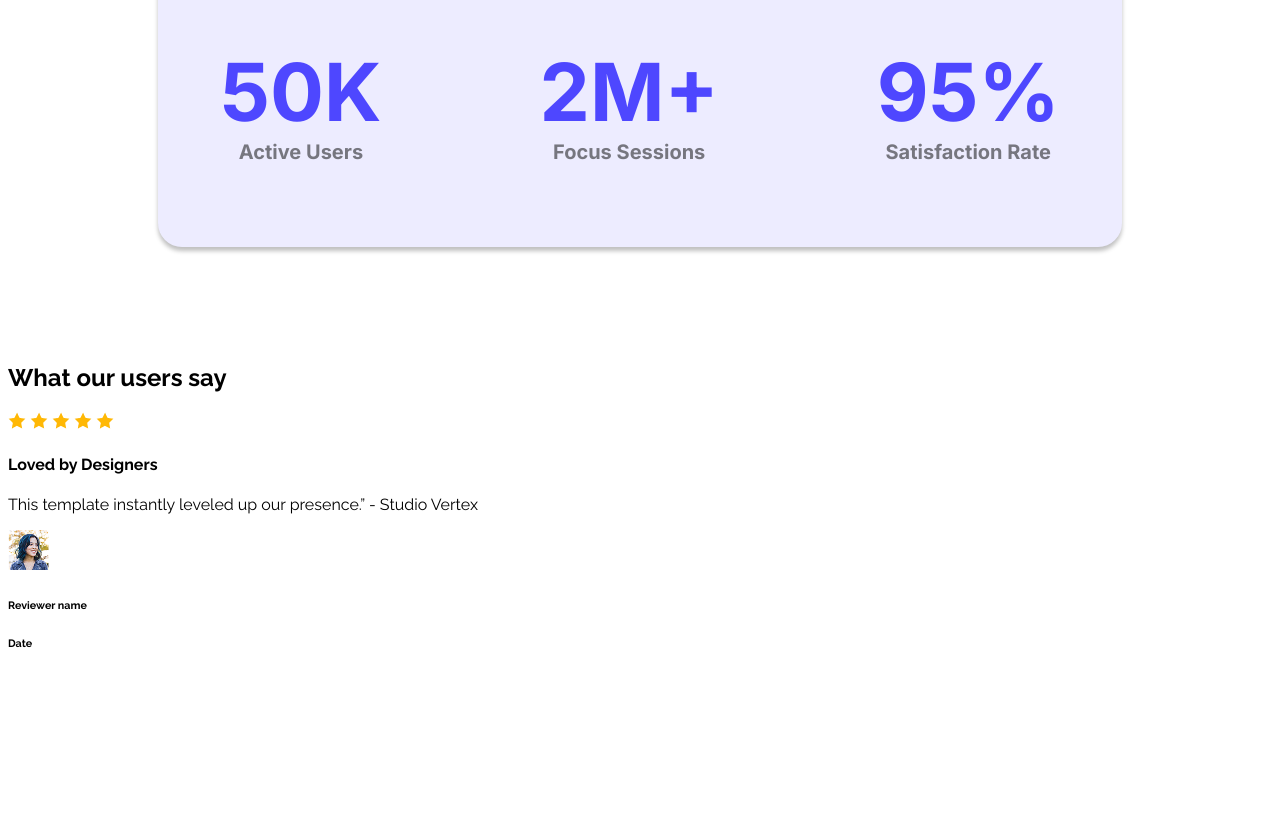
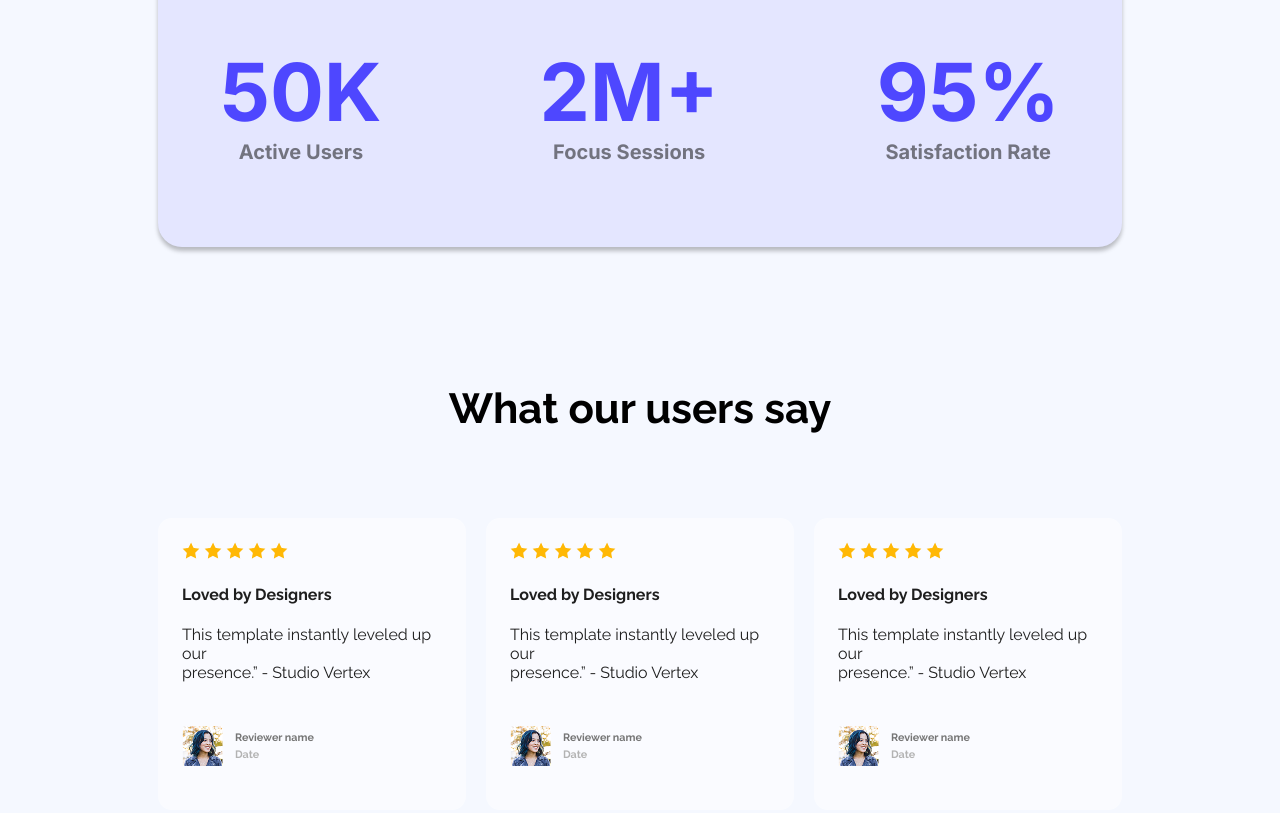
Before and after one commit to himel2535/ph-assignment-1, a plain HTML site: page index.html in a window 1280 px wide. Shown: the part 1515-2328 px from the top of the page. Before the commit the page ends 2190 px from the top, so only its background shows below. Drawn offline with Linux system fonts and the light colour scheme.

Commit message:
added user experience part in the main

```diff
--- a/index.html
+++ b/index.html
@@ -83,7 +83,7 @@
         </div>
       </section>
       <section class="review">
-        <h2 class="review-title">What our users say</h2>
+        <h2 class="review-title text-center">What our users say</h2>
         <div class="review-descriptions">
           <div class="review-1">
             <div class="review-star">
@@ -96,14 +96,63 @@
             <div class="review-details">
               <h4>Loved by Designers</h4>
               <p>
-                This template instantly leveled up our presence.” - Studio
+                This template instantly leveled up our<br />presence.” - Studio
                 Vertex
               </p>
-              <div>
-                <div><img src="images/avatar.png" alt="" /></div>
-                <div>
-                  <h6>Reviewer name</h6>
-                  <h6>Date</h6>
+              <div class="reviewer-pic-nam-dat">
+                <img src="images/avatar.png" alt="" />
+
+                <div class="reviewer-name-date">
+                  <h6 class="r-name">Reviewer name</h6>
+                  <h6 class="r-date">Date</h6>
+                </div>
+              </div>
+            </div>
+          </div>
+          <div class="review-1">
+            <div class="review-star">
+              <img src="images/icon-star.png" alt="" />
+              <img src="images/icon-star.png" alt="" />
+              <img src="images/icon-star.png" alt="" />
+              <img src="images/icon-star.png" alt="" />
+              <img src="images/icon-star.png" alt="" />
+            </div>
+            <div class="review-details">
+              <h4>Loved by Designers</h4>
+              <p>
+                This template instantly leveled up our<br />presence.” - Studio
+                Vertex
+              </p>
+              <div class="reviewer-pic-nam-dat">
+                <img src="images/avatar.png" alt="" />
+
+                <div class="reviewer-name-date">
+                  <h6 class="r-name">Reviewer name</h6>
+                  <h6 class="r-date">Date</h6>
+                </div>
+              </div>
+            </div>
+          </div>
+          <div class="review-1">
+            <div class="review-star">
+              <img src="images/icon-star.png" alt="" />
+              <img src="images/icon-star.png" alt="" />
+              <img src="images/icon-star.png" alt="" />
+              <img src="images/icon-star.png" alt="" />
+              <img src="images/icon-star.png" alt="" />
+            </div>
+            <div class="review-details">
+              <h4>Loved by Designers</h4>
+              <p>
+                This template instantly leveled up our<br />presence.” - Studio
+                Vertex
+              </p>
+              <div class="reviewer-pic-nam-dat">
+                <img src="images/avatar.png" alt="" />
+
+                <div class="reviewer-name-date">
+                  <h6 class="r-name">Reviewer name</h6>
+                  <h6 class="r-date">Date</h6>
                 </div>
               </div>
             </div>
--- a/styles/logo.css
+++ b/styles/logo.css
@@ -9,6 +9,10 @@
   font-optical-sizing: auto;
 
   font-style: normal;
+}
+
+body{
+  background-color: rgba(245, 248, 255, 1);
 }
 
 /* share items */
@@ -149,3 +153,54 @@ nav {
   gap: 158px;
   justify-content: center;
 }
+
+/* --review part-- */
+
+.review {
+  margin: 137px 150px;
+}
+
+.review-title{
+  font-size:42px ;
+  font-weight: bold;
+
+}
+
+.reviewer-pic-nam-dat{
+  display: flex;
+  align-items: center;
+  gap: 12px;
+  margin-top: 24px;
+
+}
+
+ .r-name{
+  margin-bottom: 0px;
+  padding-bottom: 2px;
+  color: #757575;
+ }
+.r-date{
+  margin-top: 0px;
+  padding-top: 2px;
+  color: #B3B3B3;
+}
+
+.review-details{
+  color: #1E1E1E;
+}
+
+.review-descriptions{
+  display: flex;
+  justify-content: center;
+  gap: 20px ;
+
+
+}
+
+.review-1{
+  background-color: rgba(255, 255, 255, 0.5);
+  /* background-color: rgba(242, 237, 237, ); */
+  border-radius: 14px;
+  padding: 24px;
+  margin-top: 50px;
+}
```
